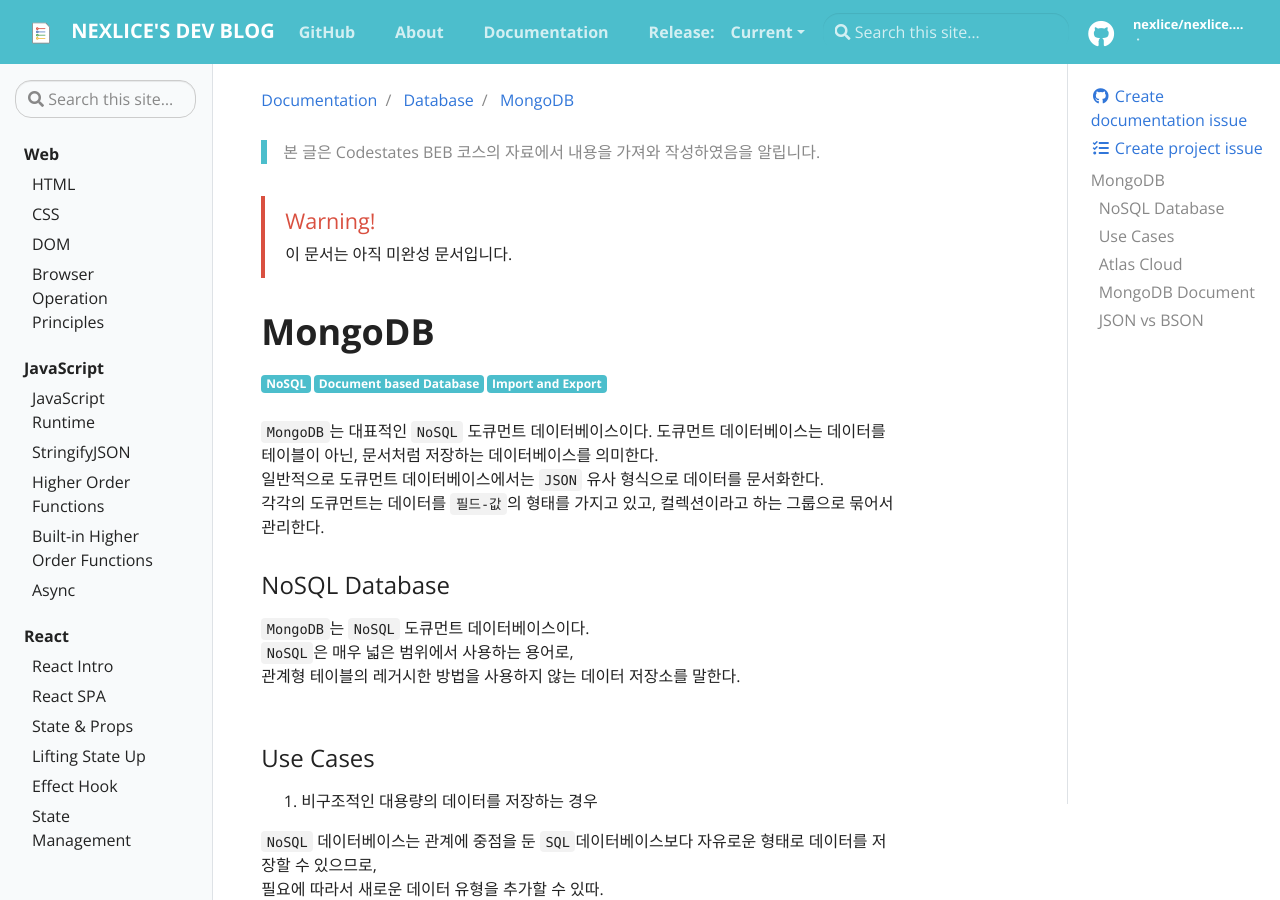
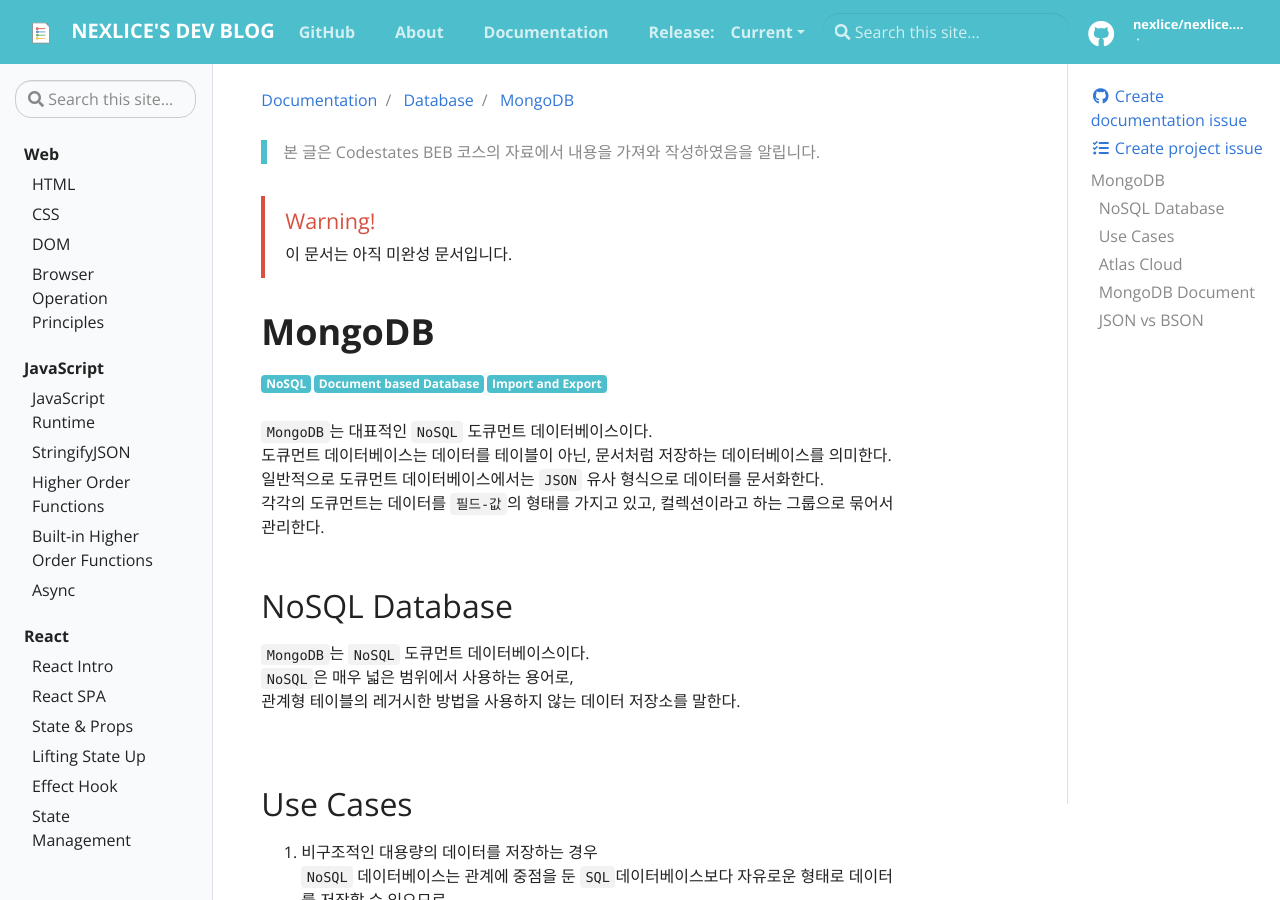
Before and after one commit to nexlice/nexlice.github.io, a Jekyll site: the page built from _docs/database/mongodb.md, in a window 1280 px wide and 900 px high. Built offline with Jekyll 4.4.1, drawn with Linux system fonts in a browser that asks for light colours; some of the changed text lies outside the part shown.

Commit message:
docs: mongodb.md wip

```diff
--- a/_docs/database/mongodb.md
+++ b/_docs/database/mongodb.md
@@ -18,23 +18,23 @@
 일반적으로 도큐먼트 데이터베이스에서는 `JSON` 유사 형식으로 데이터를 문서화한다.
 각각의 도큐먼트는 데이터를 `필드-값`의 형태를 가지고 있고, 컬렉션이라고 하는 그룹으로 묶어서 관리한다.
 
-### NoSQL Database
+## NoSQL Database
 `MongoDB`는 `NoSQL` 도큐먼트 데이터베이스이다.
 `NoSQL`은 매우 넓은 범위에서 사용하는 용어로,
 관계형 테이블의 레거시한 방법을 사용하지 않는 데이터 저장소를 말한다.
 <br>
 
-### Use Cases
+## Use Cases
 1. 비구조적인 대용량의 데이터를 저장하는 경우
-
 `NoSQL` 데이터베이스는 관계에 중점을 둔 `SQL`데이터베이스보다 자유로운 형태로 데이터를 저장할 수 있으므로,
-필요에 따라서 새로운 데이터 유형을 추가할 수 있따.
+필요에 따라서 새로운 데이터 유형을 추가할 수 있다.
 소프트웨어 개발에 정형화되지 않은 많은 양의 데이터가 필요한 경우, `NoSQL`이 효율적일 수 있다.
 
 2. 클라우트 컴퓨팅 및 저장공간을 최대한 활용하는 경우
-
 `NoSQL` 데이터베이스는 데이터베이스를 클라우드 기반으로 쉽게 분리할 수 있또록 지원하여, 저장 공간을 효율적으로 사용한다.
 시스템이 커지면서 DB를 증설해야하는 시점이 오면, SQL 데이터베이스에서는 수직적 확장의 형태로 DB를 증설한다.
+<br>
+
 수직적으로 확장된 데이터베이스는 관리가 어려워질 수 있는 데에 반해,
 `NoSQL`은 순평적 확장의 형태로 증설하므로, 이론상 무한대로 서버를 계속 분산시켜 DB를 증설할 수 있다.
 
@@ -51,13 +51,13 @@
 아틀라스 사용자는 클러스터를 배포할 수 있으며, 클러스터는 그룹화된 서버에 데이터를 저장한다.
 > 클러스터란 데이터를 저장하는 서버 그룹으로,
 > 여러 대의 컴퓨터를 네트워크로 연결하여 하나의 단일 컴퓨터처럼 동작하도록 제장한 컴퓨터를 뜻한다.
-![클러스터 배포]()
+![클러스터 배포](../../assets/img/cluster-deployment.png)
 
 이 서버는 레플리카 세트(Replica set)로 구성되어 있으며, 레플리카 세트는 동일한 데이터를 저장하는 몇 개의 연결된 MongoDB 인스턴스의 모음이다.
 > 인스턴스는 특정 소프트웨어를 실해앟는 로컬 또는 클라우드의 단일 머신이다.
 > 이 경우 인스턴스는 클라우드에서 실행되는 MongoDB 데이터베이스이다.
 
-![레플리카 세트]()
+![레플리카 세트](../../assets/img/replica-set.png)
 
 도큐먼트나 컬렉션을 변경할 경우, 변경된 데이터의 중복 사본이 레플리카 세트에 저장된다.
 이 설정 덕분에 레플리카 세트의 인스턴스 중 하나에 문제가 발생하더라도 데이터는 그대로 유지되며,
```
Also changed, not shown: assets/img/cluster-deployment.png (added), assets/img/replica-set.png (added).
